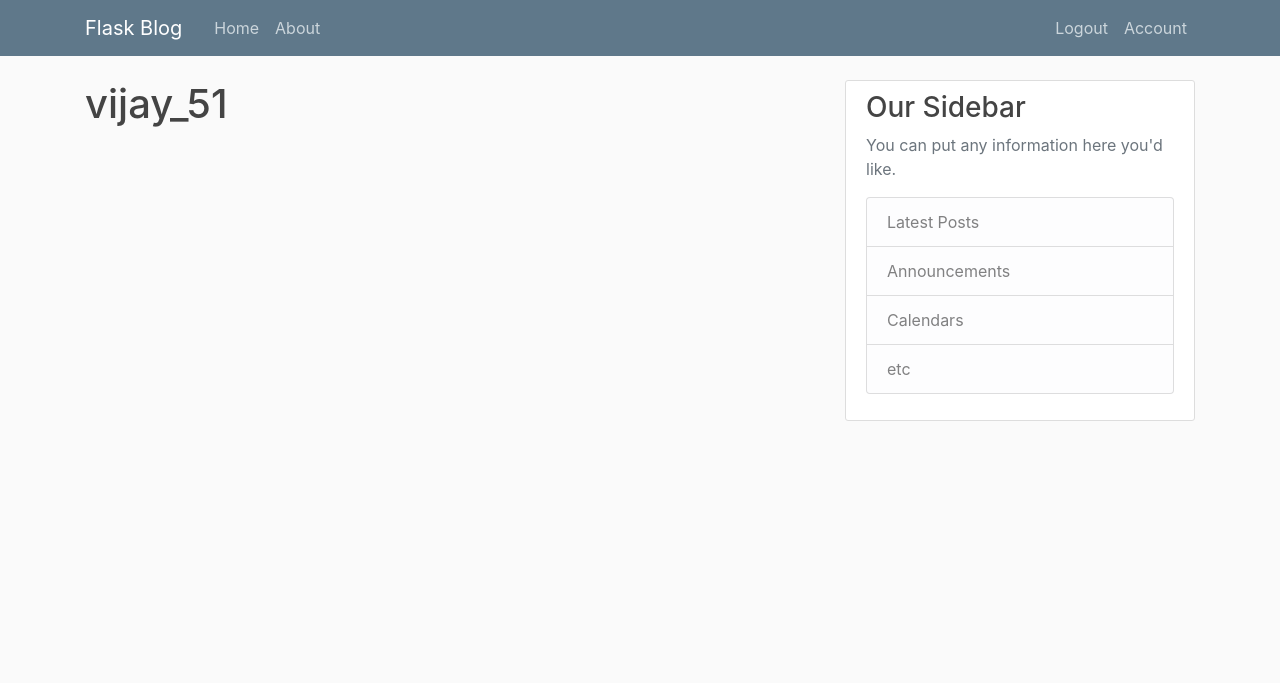
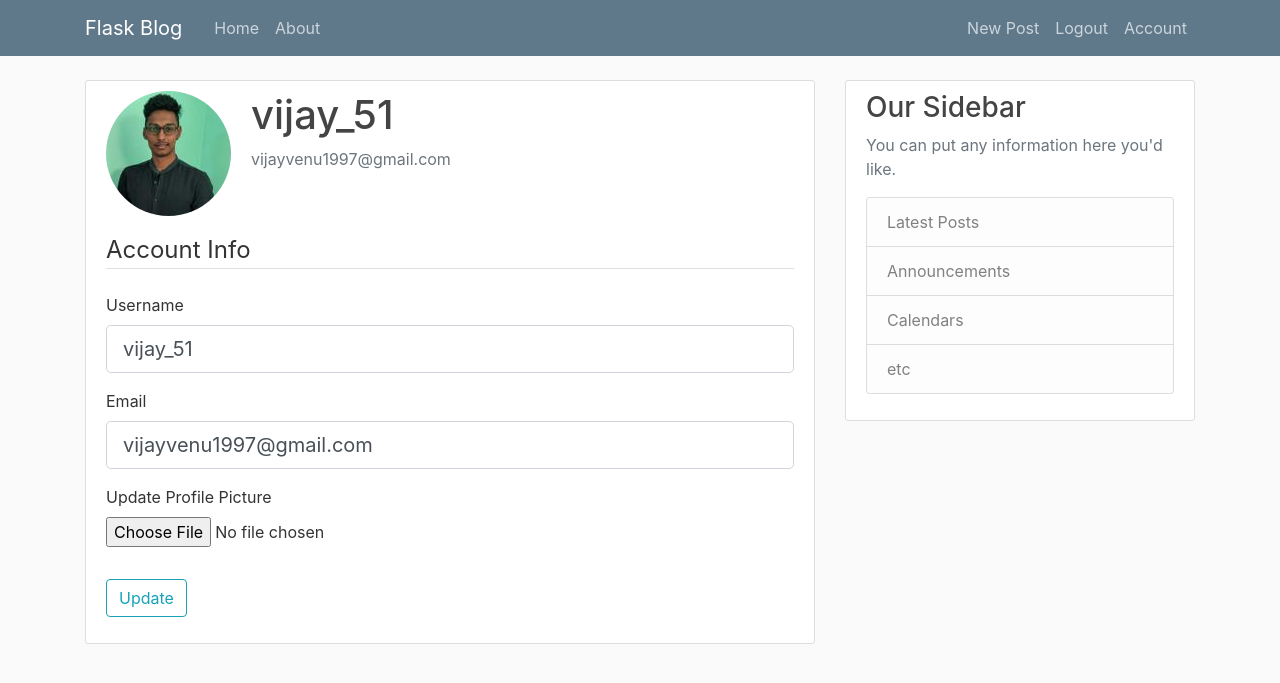
Before and after one commit to Vijay2051/flask_blog, a Flask app: page /account in a window 1280 px wide. Shown: the top 683 px of the page. Run offline with Flask 2, Linux system fonts and the light colour scheme; a user stored in the database is signed in; some libraries are stand-ins or nearby versions.

Commit message:
crud almost completed

```diff
--- a/blog_flask/__init__.py
+++ b/blog_flask/__init__.py
@@ -4,6 +4,7 @@ from flask_bcrypt import Bcrypt
 from flask_login import LoginManager
 
 app = Flask(__name__)
+# you could generate a secret key with secret.token_hex(some integer)
 app.config['SECRET_KEY']='4caf8d2be717983770c235607a2fa9f7dab4b4b3fc13f7679c54e3d698ee5c45'
 app.config['SQLALCHEMY_DATABASE_URI'] = 'sqlite:///site.db'
 db = SQLAlchemy(app)
--- a/blog_flask/forms.py
+++ b/blog_flask/forms.py
@@ -1,6 +1,10 @@
+from flask_login import current_user
 from flask_wtf import FlaskForm
-from wtforms import StringField, PasswordField, SubmitField, BooleanField
-from wtforms.validators import DataRequired, Length, Email, EqualTo, ValidationError, email
+from flask_wtf.file import FileAllowed, FileField
+from wtforms import BooleanField, PasswordField, StringField, SubmitField, TextAreaField
+from wtforms.validators import (DataRequired, Email, EqualTo, Length,
+                                ValidationError)
+
 from .models import User
 
 
@@ -17,12 +21,14 @@ class RegistrationForm(FlaskForm):
     def validate_username(self, username):
         user = User.query.filter_by(username=username.data).first()
         if user:
-            raise ValidationError("That username is taken, choose a different one!")
+            raise ValidationError(
+                "That username is taken, choose a different one!")
 
     def validate_email(self, email):
         user = User.query.filter_by(email=email.data).first()
         if user:
-            raise ValidationError("That email already exists, choose a different one!")
+            raise ValidationError(
+                "That email already exists, choose a different one!")
 
 
 class LoginForm(FlaskForm):
@@ -31,3 +37,34 @@ class LoginForm(FlaskForm):
     password = PasswordField('Password', validators=[DataRequired()])
     remember = BooleanField('Remember Me')
     submit = SubmitField('Login')
+
+
+class UpdateAccountForm(FlaskForm):
+    username = StringField('Username',
+                           validators=[DataRequired(), Length(min=6, max=20)])
+    email = StringField('Email',
+                        validators=[DataRequired(), Email()])
+    picture = FileField("Update Profile Picture", validators=[
+                        FileAllowed(['jpg', 'png'])])
+    submit = SubmitField('Update')
+
+    def validate_username(self, username):
+        if username.data != current_user.username:
+            user = User.query.filter_by(username=username.data).first()
+            if user:
+                raise ValidationError(
+                    "That username is taken, choose a different one!")
+
+    def validate_email(self, email):
+        if email.data != current_user.email:
+            user = User.query.filter_by(email=email.data).first()
+            if user:
+                raise ValidationError(
+                    "That email already exists, choose a different one!")
+
+
+
+class PostForm(FlaskForm):
+    title = StringField("Title", validators=[DataRequired()])
+    content = TextAreaField("Content", validators=[DataRequired()])
+    submit = SubmitField("Post")
--- a/blog_flask/routes.py
+++ b/blog_flask/routes.py
@@ -1,29 +1,21 @@
-from wtforms.validators import email, url
-from blog_flask import app, db, bcrypt
-from .forms import RegistrationForm, LoginForm
-from flask import render_template, url_for, redirect, flash, request
-from .models import User, Post
-from flask_login import login_user, current_user, logout_user, login_required
+import os
+import secrets
+from PIL import Image
 
-posts = [
-    {
-        "title": "America got talent",
-        "author": "Dave2D",
-        "content": "Show that showcases all the talents in the World",
-        "date_of_origin": "Oct_20_2016"
-    },
-    {
-        "title": "Super singer",
-        "author": "VijayTV",
-        "content": "Show that showcases the music talents for TRP",
-        "date_of_origin": "December_22_2008"
-    }
-]
+from flask import flash, redirect, render_template, request, url_for, abort
+from flask_login import current_user, login_required, login_user, logout_user
+from wtforms.fields import Label
+
+from blog_flask import app, bcrypt, db
+
+from .forms import LoginForm, RegistrationForm, UpdateAccountForm, PostForm
+from .models import Post, User
 
 
 @app.route("/")
 @app.route("/home")
 def home():
+    posts = Post.query.all()
     return render_template('home.html', posts=posts)
 
 
@@ -38,8 +30,10 @@ def register():
         return redirect(url_for('home'))
     form = RegistrationForm()
     if form.validate_on_submit():
-        hashed_password = bcrypt.generate_password_hash(form.password.data).decode('utf-8')
-        user = User(username = form.username.data, email = form.email.data, password = hashed_password)
+        hashed_password = bcrypt.generate_password_hash(
+            form.password.data).decode('utf-8')
+        user = User(username=form.username.data,
+                    email=form.email.data, password=hashed_password)
         db.session.add(user)
         db.session.commit()
         flash(f'Account created for {form.username.data}!', 'success')
@@ -53,8 +47,8 @@ def login():
         return redirect(url_for('home'))
     form = LoginForm()
     if form.validate_on_submit():
-        user = User.query.filter_by(email = form.email.data).first()
-        if user and bcrypt.check_password_hash(user.password,form.password.data):
+        user = User.query.filter_by(email=form.email.data).first()
+        if user and bcrypt.check_password_hash(user.password, form.password.data):
             login_user(user, remember=form.remember.data)
             next_page = request.args.get('next')
             return redirect(next_page) if next_page else redirect(url_for('home'))
@@ -69,7 +63,93 @@ def logout():
     return redirect(url_for('home'))
 
 
-@app.route("/account")
+# Method to save the incoming profile picture updated by the  user
+def picture_save(picture):
+    random_hex = secrets.token_hex(8)
+    _, f_ext = os.path.splitext(picture.filename)  #this is an extension to split the incoming file into filename and extension
+    picture_filename =  random_hex + f_ext
+    picture_path = os.path.join(app.root_path, 'static/profile_pics', picture_filename)
+
+    # Code to resize or scaledown the incoming  image to smaller sizes using pillow
+    output_size = (125,125)
+    i = Image.open(picture)
+    i.thumbnail(output_size)
+    i.save(picture_path)
+
+    return picture_filename
+
+
+
+
+@app.route("/account", methods=['GET', 'POST'])
 @login_required
 def account():
-    return render_template("account.html")
+    form = UpdateAccountForm()
+    if form.validate_on_submit():
+        if form.picture.data:
+            picture_file = picture_save(form.picture.data)
+            current_user.image_file = picture_file
+        current_user.username = form.username.data
+        current_user.email = form.email.data
+        db.session.commit()
+        flash("Your account is successfully updated", "success")
+        return redirect(url_for('account'))
+    elif request.method == "GET":
+        form.username.data = current_user.username
+        form.email.data = current_user.email
+    image_file = url_for(
+        'static', filename="profile_pics/" + current_user.image_file)
+    return render_template("account.html", title="Account", image_file=image_file, form=form)
+
+
+
+@app.route('/post/new', methods=['GET', 'POST'])
+@login_required
+def new_post():
+    form = PostForm()
+    if form.validate_on_submit():
+        posts = Post(title = form.title.data, content = form.content.data, author = current_user)
+        db.session.add(posts)
+        db.session.commit()
+        flash("Your post is created!", "success")
+        return redirect(url_for('home'))
+    return render_template("create_post.html", title = "New Post", legend = 'New Post', form=form)
+
+
+@app.route('/post/<int:post_id>')
+def post(post_id):
+    posts = Post.query.get_or_404(post_id)
+    return render_template('post.html', title='Post', posts=posts)
+
+
+
+@app.route('/post/<int:post_id>/update', methods=["POST", "GET"])
+@login_required
+def update_post(post_id):
+    post = Post.query.get_or_404(post_id)
+    if post.author != current_user:
+        abort(403)
+    form = PostForm()
+    if form.validate_on_submit():
+        post.title = form.title.data
+        post.content = form.content.data
+        db.session.commit()
+        flash("Your post has been updated", "success")
+        return redirect(url_for('post', post_id=post.id))
+    elif request.method == 'GET':
+        form.title.data = post.title
+        form.content.data = post.content
+    form.submit.label = Label(field_id = 'submit' , text="Update")  #This is used to update the label in runtime
+    return render_template('create_post.html', title='Update_Post', legend = 'Update Post', form=form)
+
+
+
+@app.route("/post/<int:post_id>/delete", methods=['POST', 'GET'])
+@login_required
+def delete_post(post_id):
+    post = Post.query.get_or_404(post_id)
+    if post.author != current_user:
+        abort(403)
+    db.session.delete(post)
+    db.session.commmit()
+    flash("Your post is deleted successfully", "success")
--- a/blog_flask/templates/account.html
+++ b/blog_flask/templates/account.html
@@ -1,4 +1,58 @@
 {%extends "layout.html"%}
 {%block content%}
-    <h1> {{current_user.username}} </h1>
+<div class="content-section">
+    <div class="media">
+        <img class="rounded-circle account-img" src="{{ image_file }}">
+        <div class="media-body">
+            <h2 class="account-heading">{{ current_user.username }}</h2>
+            <p class="text-secondary">{{ current_user.email }}</p>
+        </div>
+    </div>
+
+    <form method="POST" action="" enctype="multipart/form-data">
+        {{ form.hidden_tag() }}
+        <fieldset class="form-group">
+            <legend class="border-bottom mb-4">Account Info</legend>
+            <div class="form-group">
+                {{ form.username.label(class="form-control-label") }}
+
+                {% if form.username.errors %}
+                {{ form.username(class="form-control form-control-lg is-invalid") }}
+                <div class="invalid-feedback">
+                    {% for error in form.username.errors %}
+                    <span>{{ error }}</span>
+                    {% endfor %}
+                </div>
+                {% else %}
+                {{ form.username(class="form-control form-control-lg") }}
+                {% endif %}
+            </div>
+            <div class="form-group">
+                {{ form.email.label(class="form-control-label") }}
+                {% if form.email.errors %}
+                {{ form.email(class="form-control form-control-lg is-invalid") }}
+                <div class="invalid-feedback">
+                    {% for error in form.email.errors %}
+                    <span>{{ error }}</span>
+                    {% endfor %}
+                </div>
+                {% else %}
+                {{ form.email(class="form-control form-control-lg") }}
+                {% endif %}
+            </div>
+            <div class="form-group">
+                {{form.picture.label()}}
+                {{form.picture(class="form-control-file")}}
+                {% if form.picture.errors %}
+                    {% for error in form.picture.errors%}
+                        <span class="text-danger">{{error}}</span><br>
+                    {%endfor%}
+                {% endif%}
+            </div>
+        </fieldset>
+        <div class="form-group">
+            {{ form.submit(class="btn btn-outline-info") }}
+        </div>
+    </form>
+</div>
 {%endblock content%}
--- a/blog_flask/templates/layout.html
+++ b/blog_flask/templates/layout.html
@@ -33,6 +33,7 @@
             <!-- Navbar Right Side -->
             <div class="navbar-nav">
               {% if current_user.is_authenticated %}
+                <a class="nav-item nav-link" href="{{url_for('new_post')}}">New Post</a>
                 <a class="nav-item nav-link" href="{{url_for('logout')}}">Logout</a>
                 <a class="nav-item nav-link" href="{{url_for('account')}}">Account</a>
               {% else %}
```
Also changed, not shown: blog_flask/models.py (+9 -4 lines), blog_flask/templates/create_post.html (added, +40 -0 lines), blog_flask/templates/home.html (+4 -3 lines), blog_flask/templates/post.html (added, +44 -0 lines), blog_flask/site.db, blog_flask/static/profile_pics/abad0e29df7beb6e.jpg (added), blog_flask/static/profile_pics/default.jpg (added), blog_flask/templates/register.html (indentation only).
